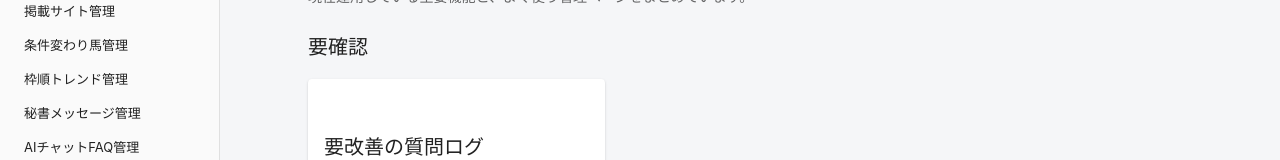
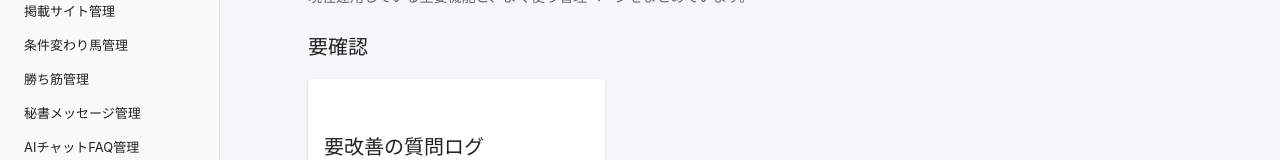
Before and after one commit to ikagih-kir/admin-ai-concierge, a React (Vite) app: page /dashboard in a window 1280 px wide. Shown: the part 167-327 px from the top of the page. Built offline with nearby package versions, Linux system fonts and the light colour scheme; no server answers; sample sign-in values are in the browser's storage; some icons are missing.

Commit message:
fix: add jockey trends link to side menu

```diff
--- a/src/components/SideMenu.tsx
+++ b/src/components/SideMenu.tsx
@@ -23,7 +23,10 @@ const menu: MenuItem[] = [
       { label: "ダッシュボード", path: "/dashboard" },
       { label: "掲載サイト管理", path: "/sites" },
       { label: "条件変わり馬管理", path: "/race-change-highlights" },
-      { label: "枠順トレンド管理", path: "/frame-trends" },
+      { label: "勝ち筋管理", children: [
+        { label: "枠順トレンド", path: "/frame-trends" },
+        { label: "騎手トレンド", path: "/jockey-trends" },
+      ]},
       { label: "秘書メッセージ管理", path: "/assistant-messages" },
       { label: "AIチャットFAQ管理", path: "/chat-faqs" },
       { label: "AIチャット質問ログ", path: "/chat-question-logs" },
```
